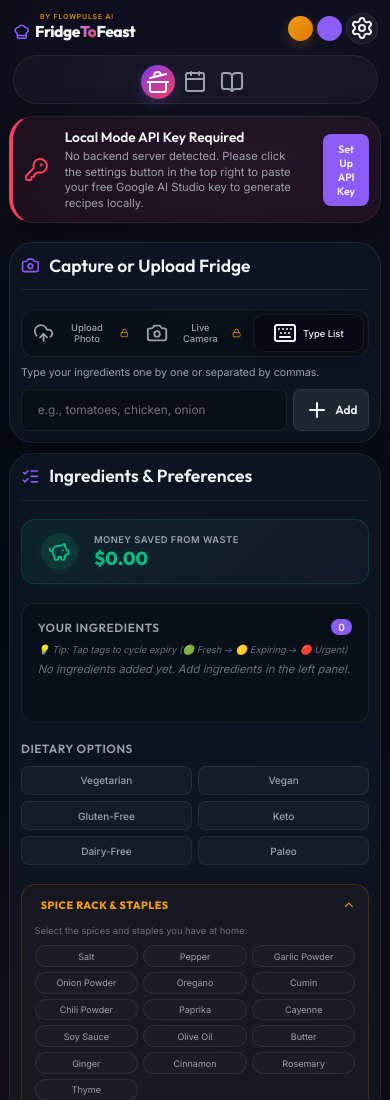
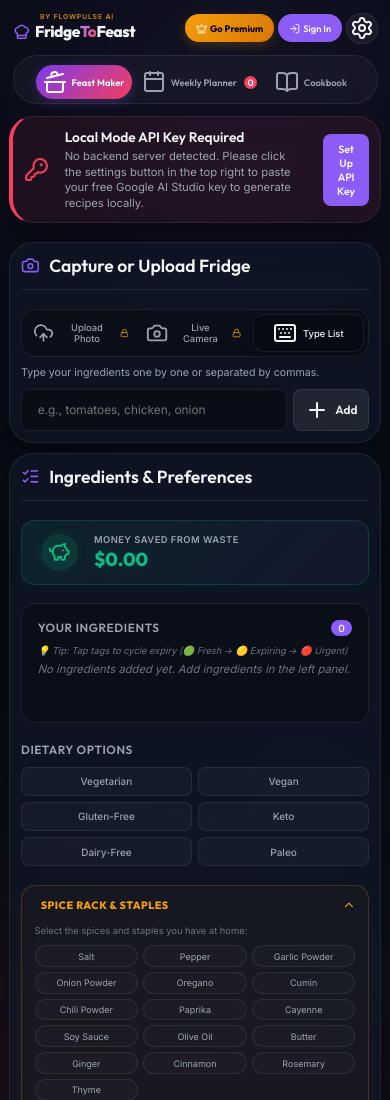
Before and after one commit to FlowPulseAgency/fridgetofeast, a website: page index.html in a window 390 px wide. Shown: the top 1100 px of the page. Drawn offline with nearby package versions, Linux system fonts and the light colour scheme; no server answers; some icons are missing.

Commit message:
Add files via upload

```diff
--- a/index.html
+++ b/index.html
@@ -12,7 +12,7 @@
   <!-- FontAwesome Icons (for agency logo) -->
   <link rel="stylesheet" href="https://cdnjs.cloudflare.com/ajax/libs/font-awesome/6.4.0/css/all.min.css">
   <!-- CSS Stylesheet -->
-  <link rel="stylesheet" href="style.css?v=1783262087">
+  <link rel="stylesheet" href="style.css?v=1783262088">
   <!-- Lucide Icons (CDN) -->
   <script src="https://unpkg.com/lucide@latest"></script>
   <!-- Supabase Client JS -->
--- a/style.css
+++ b/style.css
@@ -2372,10 +2372,13 @@ footer {
 
 @media (max-width: 640px) {
   .main-nav span {
-    display: none;
+    display: inline-block !important;
+    font-size: 0.75rem !important;
+    font-weight: 600 !important;
   }
   .nav-tab {
-    padding: 0.4rem;
+    padding: 0.4rem 0.6rem !important;
+    gap: 0.35rem !important;
   }
 }
 
@@ -2608,9 +2611,20 @@ footer {
   }
 
   .header-premium-btn,
-  .header-auth-btn,
+  .header-auth-btn {
+    font-size: 0.75rem !important;
+    padding: 0.35rem 0.6rem !important;
+    width: auto !important;
+    height: auto !important;
+    display: inline-flex !important;
+    align-items: center !important;
+    justify-content: center !important;
+    border-radius: 20px !important;
+    gap: 0.25rem !important;
+    white-space: nowrap !important;
+  }
+
   .header-settings-btn {
-    font-size: 0 !important;
     padding: 0 !important;
     width: 2rem !important;
     height: 2rem !important;
@@ -2627,9 +2641,9 @@ footer {
   .header-settings-btn i,
   .header-settings-btn svg {
     margin: 0 !important;
-    width: 1.1rem !important;
-    height: 1.1rem !important;
-    font-size: 1rem !important;
+    width: 0.9rem !important;
+    height: 0.9rem !important;
+    font-size: 0.9rem !important;
     color: #fff !important;
     stroke: #fff !important;
   }
```
